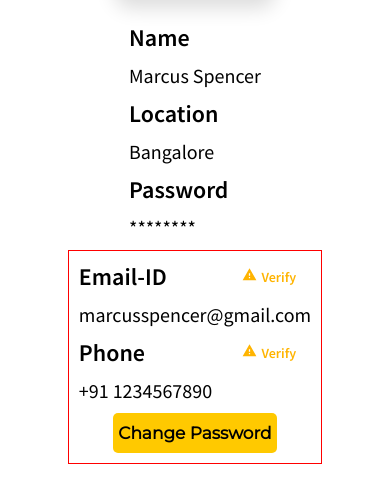
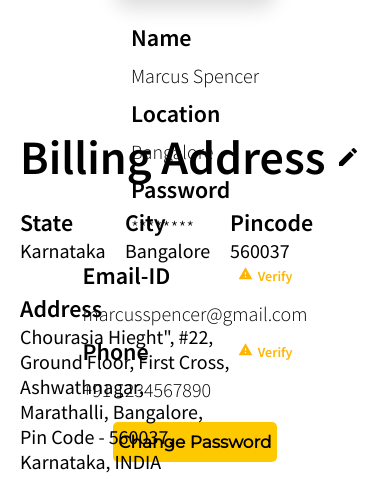
Before and after one commit to ShubhMittal44/Ambher, a React (Create React App) app in the folder Web Development/ambher/: page /account in a window 390 px wide. Shown: the part 357-856 px from the top of the page. Built offline with nearby package versions, Linux system fonts and the light colour scheme.

Commit message:
Billing Address component added but is not responsive

```diff
--- a/Web Development/ambher/src/components/BillingAddress/BillingAddress.component.jsx
+++ b/Web Development/ambher/src/components/BillingAddress/BillingAddress.component.jsx
@@ -1,10 +1,40 @@
 import React from "react";
-import './BillingAddress.style.css';
+import EditIcon from "@material-ui/icons/Edit";
+import WarningIcon from "@material-ui/icons/Warning";
+import "./BillingAddress.style.css";
 
 export const BillingAddress = (props) => {
   return (
-      <div className="bill-address">
-          {/* Dummy */}
+    <div className="bill-address">
+      <div id="bill-top">
+        <div id="bill-heading">Billing Address</div>
+        <div id="edit">
+          <EditIcon />
+        </div>
       </div>
+      <div id="bill-bottom">
+        <div id="bill-scp">
+          <div className="scp-itm">
+            <div className="scp-sub-head">State</div>
+            <div className="scp-sub-ans">Karnataka</div>
+          </div>
+          <div className="scp-itm">
+            <div className="scp-sub-head">City</div>
+            <div className="scp-sub-ans">Bangalore</div>
+          </div>
+          <div className="scp-itm">
+            <div className="scp-sub-head">Pincode</div>
+            <div className="scp-sub-ans">560037</div>
+          </div>
+        </div>
+        <div id="bill-add">
+          <div className="scp-sub-head">Address</div>
+          <div className="scp-sub-ans">
+            Chourasia Hieght", #22, Ground Floor, First Cross, Ashwathnagar,
+            Marathalli, Bangalore, Pin Code - 560037, Karnataka, INDIA
+          </div>
+        </div>
+      </div>
+    </div>
   );
 };
--- a/Web Development/ambher/src/components/BillingAddress/BillingAddress.style.css
+++ b/Web Development/ambher/src/components/BillingAddress/BillingAddress.style.css
@@ -1,4 +1,54 @@
-.billing-address {
+.bill-address {
+    /* display: block; */
+    /* border: 1px solid red; */
     width: 100vw;
     padding: 20px;
+    position: absolute;
+    top: 55%;
 }
+#bill-top {
+    display: flex;
+    flex-direction: row;
+    justify-content: space-between;
+    align-items: center;
+    margin-bottom: 20px;
+    /* border: 1px solid red; */
+}
+#bill-heading {
+    font-size: 48px;
+    z-index: -99999;
+    position: relative;
+    font-weight: 600;
+    font-family: 'Source Sans Pro', sans-serif;
+}
+#bill-bottom {
+    /* border: 1px solid red; */
+}
+#bill-scp {
+    display: flex;
+    justify-content: flex-start;
+    text-align: left;
+    align-items: center;
+    margin: 10px 0px 30px 0px;
+}
+.scp-itm {
+    width: 30%;
+}
+.scp-sub-head {
+    font-size: 24px;
+    font-weight: 900;
+    font-family: 'Source Sans Pro', sans-serif;
+}
+.scp-sub-ans {
+    font-size: 20px;
+    font-weight: 400;
+    font-family: 'Source Sans Pro', sans-serif;
+}
+#bill-add {
+    text-align: left;
+    max-width: 60%;
+}
+
+/* MEDIA QUERIES */
+
+/* @media all and (max-width) */
--- a/Web Development/ambher/src/components/UserDetails/UserDetails.style.css
+++ b/Web Development/ambher/src/components/UserDetails/UserDetails.style.css
@@ -71,7 +71,7 @@
     padding: 0;
     margin: 0;
     font-family: 'Source Sans Pro', sans-serif;
-    font-family: 200;
+    font-weight: 400;
     /* border: 1px solid red; */
 }
 #user-details>#left>div, #user-details>#right>div{
@@ -111,9 +111,9 @@ button {
     border-radius: 5px;
     font-weight: 600;
 }
-#right {
+/* #right {
     border: 1px solid red;
-}
+} */
 /* MEDIA QUERIES */
 
 @media all and (max-width:1090px) {
@@ -145,6 +145,12 @@ button {
     #user-details #left div, #user-details #right div {
         margin: 10px 0px;
     }
+    button {
+        margin: 20px auto;
+    }
+    .subans {
+        font-weight: 300;
+    }
 }
 
 @media all and(max-width:425px) {
```
